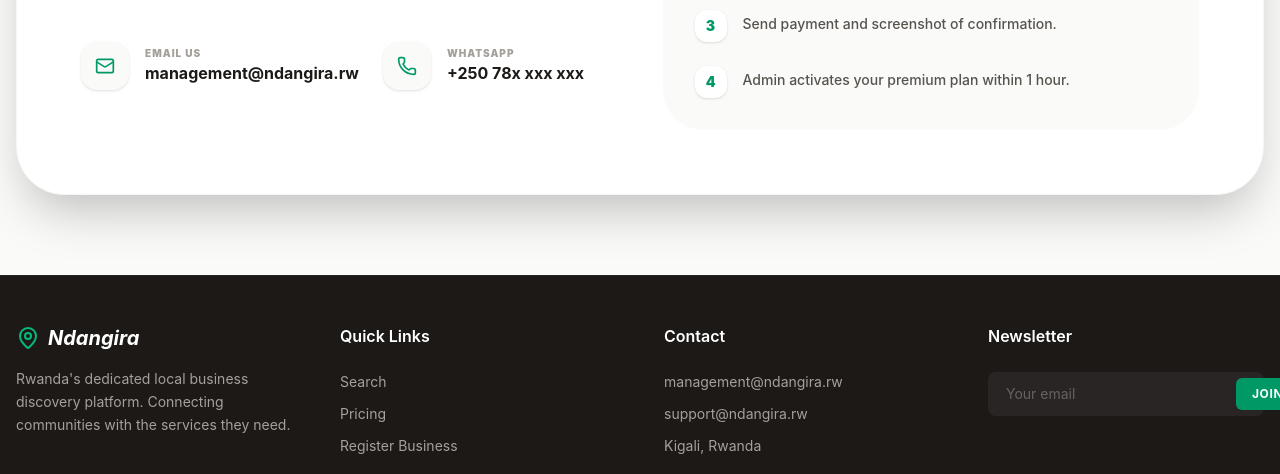
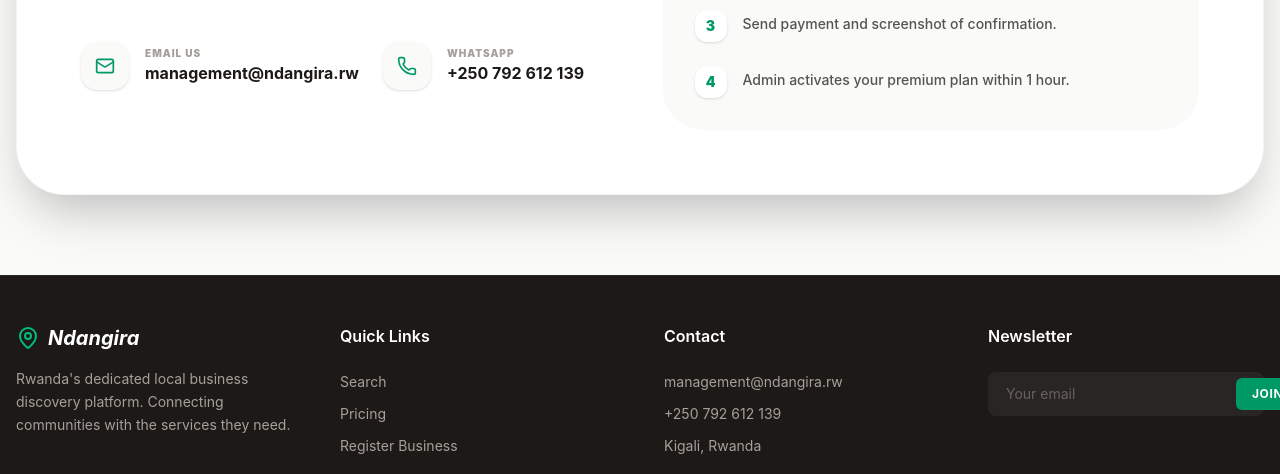
Before and after one commit to King-Kuan/ndangiraversion, a React (Vite) app: page /pricing in a window 1280 px wide. Shown: the part 1166-1640 px from the top of the page. Built offline with nearby package versions, Linux system fonts and the light colour scheme; no server answers.

Commit message:
feat: Update contact info and admin rule
Updates the contact information in the layout and pricing pages to reflect a new WhatsApp number. Also refines the Firebase security rules for administrator access, removing the email verification check for a specific admin email.

```diff
--- a/src/components/Layout.tsx
+++ b/src/components/Layout.tsx
@@ -109,7 +109,7 @@
             <h4 className="text-white font-semibold mb-6">Contact</h4>
             <ul className="space-y-3 text-sm">
               <li>management@ndangira.rw</li>
-              <li>support@ndangira.rw</li>
+              <li>+250 792 612 139</li>
               <li>Kigali, Rwanda</li>
             </ul>
           </div>
--- a/src/pages/Pricing.tsx
+++ b/src/pages/Pricing.tsx
@@ -74,7 +74,7 @@
                 </div>
                 <div>
                   <span className="text-[10px] font-black uppercase tracking-widest text-stone-400 block">WhatsApp</span>
-                  <span className="font-bold text-stone-900">+250 78x xxx xxx</span>
+                  <span className="font-bold text-stone-900">+250 792 612 139</span>
                 </div>
               </div>
             </div>
--- a/src/pages/Register.tsx
+++ b/src/pages/Register.tsx
@@ -6,13 +6,14 @@
 import { CITIES, CATEGORIES } from '../constants';
 import GPSPicker from '../components/GPSPicker';
 import ImageUpload from '../components/ImageUpload';
-import { Building2, Mail, Lock, User, Phone, Globe, Info, Map as MapIcon, ChevronRight, Check, X } from 'lucide-react';
+import { Building2, Mail, Lock, User, Phone, Globe, Info, Map as MapIcon, ChevronRight, Check, X, AlertCircle } from 'lucide-react';
 import { motion } from 'framer-motion';
 
 export default function Register() {
   const navigate = useNavigate();
   const [step, setStep] = useState(1);
   const [loading, setLoading] = useState(false);
+  const [error, setError] = useState<string | null>(null);
   const [formData, setFormData] = useState({
     name: '',
     email: '',
@@ -45,6 +46,7 @@
   const handleRegister = async (e: React.FormEvent) => {
     e.preventDefault();
     setLoading(true);
+    setError(null);
 
     try {
       // 1. Create Auth User
@@ -95,8 +97,11 @@
       }
 
       navigate('/dashboard');
-    } catch (error) {
-      handleFirestoreError(error, OperationType.CREATE, 'auth/businesses');
+    } catch (error: any) {
+      console.error(error);
+      setError(error.message || "Registration failed. Please check your information.");
+      // Optional: still log to our detailed handler for AI debugging
+      try { handleFirestoreError(error, OperationType.CREATE, 'auth/businesses'); } catch(e) {}
     } finally {
       setLoading(false);
     }
@@ -127,6 +132,12 @@
         </div>
 
         <form onSubmit={handleRegister} className="w-full bg-white rounded-[3rem] shadow-2xl p-8 md:p-16 border border-stone-100">
+          {error && (
+            <div className="mb-8 p-4 bg-red-50 border border-red-100 rounded-2xl text-red-600 text-sm font-bold flex items-center gap-3">
+              <AlertCircle size={18} />
+              <span>{error}</span>
+            </div>
+          )}
           {step === 1 && (
             <motion.div initial={{ opacity: 0, x: 20 }} animate={{ opacity: 1, x: 0 }}>
               <h2 className="text-3xl font-black text-stone-900 mb-2">Create Account</h2>
@@ -258,7 +269,7 @@
                       type="tel"
                       required
                       className="bg-transparent border-none focus:ring-0 text-stone-900 w-full"
-                      placeholder="+250 78x xxx xxx"
+                      placeholder="+250 792 612 139"
                       value={formData.businessPhone}
                       onChange={(e) => handleInputChange('businessPhone', e.target.value)}
                     />
```
Also changed, not shown: 1 other file (tests, documents, lock files or other folders).
